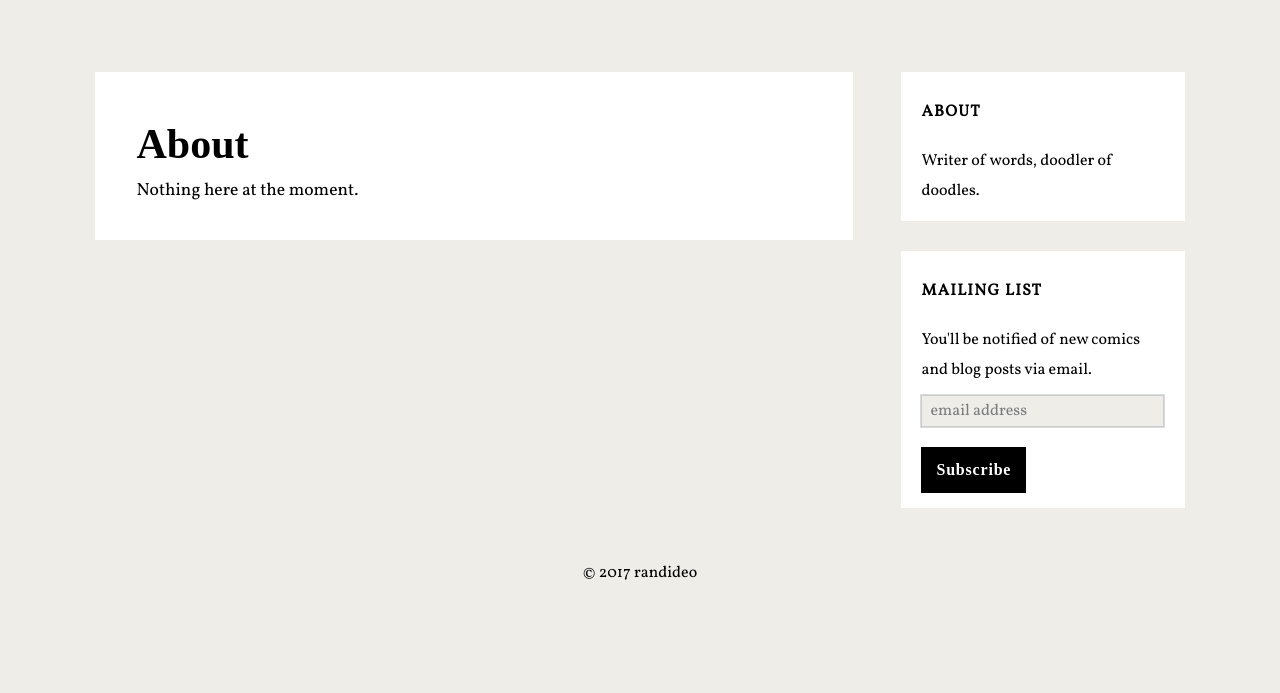
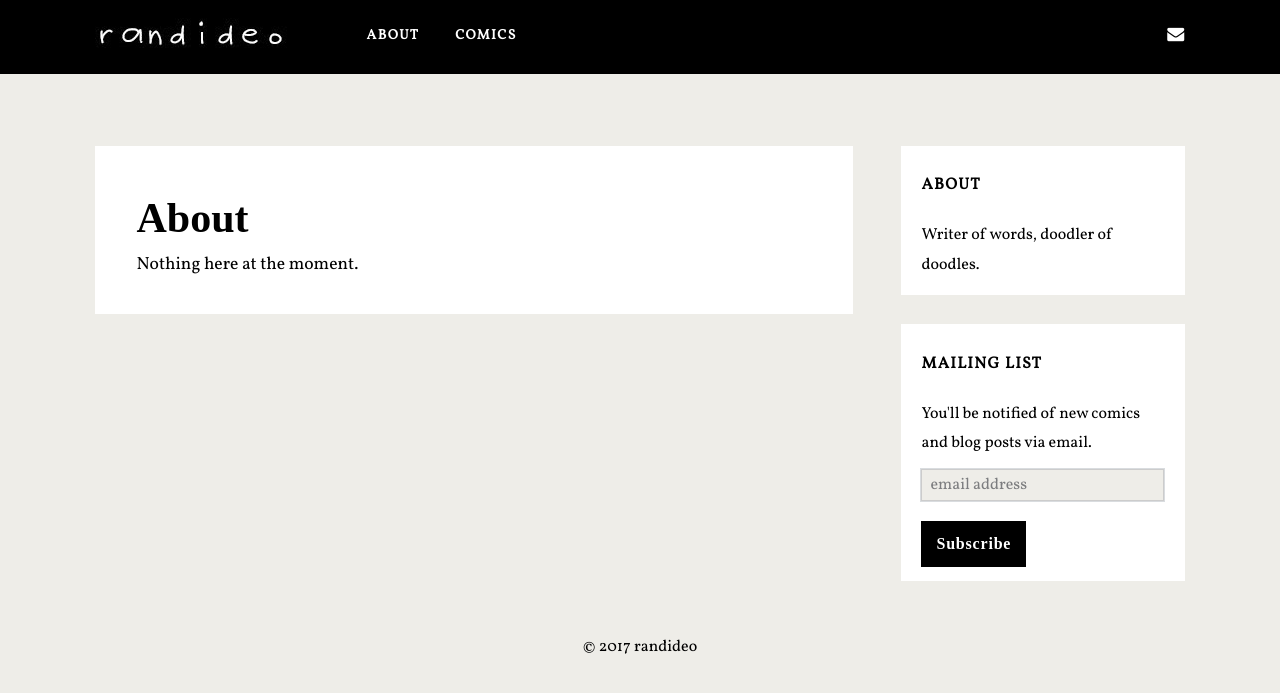
Before and after one commit to randideo/randideo.github.io, a Jekyll site: the page built from about.html, in a window 1280 px wide. Shown: the top 693 px of the page. Built offline with Jekyll 4.4.1, drawn with Linux system fonts in a browser that asks for light colours; nearby versions of some CDN libraries; some web fonts are replaced; comment, search, counter and statistics services are not loaded.

Commit message:
Update header.html

```diff
--- a/_includes/header.html
+++ b/_includes/header.html
@@ -20,3 +20,27 @@
   ga('send', 'pageview');
 
 </script>
+
+
+<header class="site-headernbt" id="site-headernbt" role="banner">
+<div class='title-infonbt'>
+<div class='headersec section' id='headersec'><div class='widget Header' data-version='1' id='Header1'>
+<div id='header-inner'>
+<div><button class='toggle-navigationnbt' id='toggle-navigationnbt'><i class='fa fa-bars'></i></button></div>
+<a href='http://randideo.com/backup' style='display: block'>
+
+<img alt='randideo' class='site-title' height='30px; ' id='Header1_ ' src='https://randideo.com/imgs/randideo_logo.jpg' style='display: block;padding-left:0px;padding-top:0px;' width='200px; '/>
+</a>
+</div>
+</div></div>
+</div>
+<div class='menu-containernbt menu-primarynbt' id='menu-primarynbt' role='navigation'>
+<ul class='menu-primary-items' id='menu-primary-items' role='menubar'>
+	<li><a href='http://randideo.com/about'>About</a></li>
+	<li><a href='http://randideo.com/comics'>Comics</a></li>
+</ul>
+<ul class='social-media-iconsnbt'>
+	<li><a href="http://tinyletter.com/randideo" target='_blank'><i class='fa fa-envelope'></i></a></li>
+</ul>
+</div>
+</header>
```
